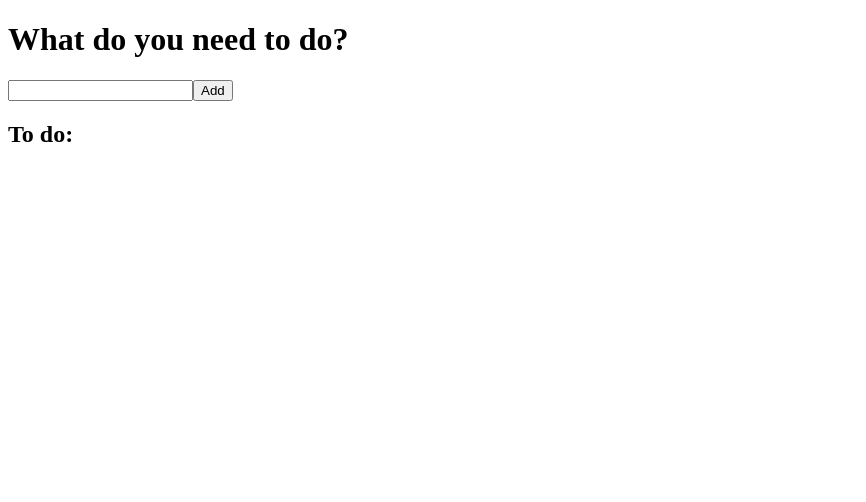
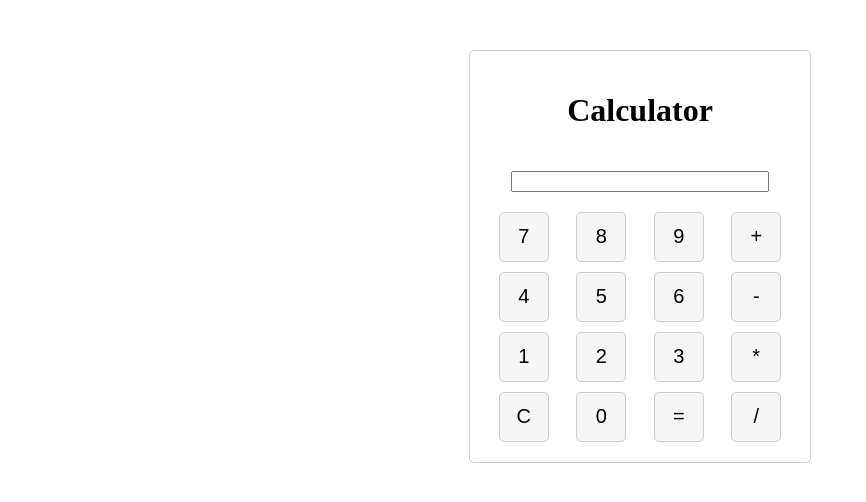
Before and after one commit to jmo-bancaeticalat/MyVueApp, a Vue app in the folder vue-project/: page / in a window 1280 px wide. Shown: the top 502 px of the page, without its empty margins (0-866 px from the left). Built offline with nearby package versions, Linux system fonts and the light colour scheme.

Commit message:
Update Calculator

```diff
--- a/vue-project/src/App.vue
+++ b/vue-project/src/App.vue
@@ -6,6 +6,7 @@
   import Vfor from './components/Vfor.vue'
   import Counter from './components/Counter.vue'
   import ToDo from './components/ToDo.vue'
+  import Calculadora from './components/Calculadora.vue';
 </script>
 <template>
 
@@ -14,8 +15,8 @@
   <!-- <Vif/> -->
   <!-- <Vfor /> -->
   <!-- <Counter /> -->
-  <ToDo />
-
+  <!-- <ToDo /> -->
+  <Calculadora/>
 
 
 </template>
--- /dev/null
+++ b/vue-project/src/components/Calculadora.vue
@@ -0,0 +1,89 @@
+<template>
+    <div class="calculator">
+      <h1>Calculator</h1>
+      <input v-model="inputCalculo" type="text" class="inputCalculo">
+      <div class="keypad">
+        <button
+          v-for="tecla in arrayTeclas"
+          :key="tecla"
+          class="key"
+          @click="keyPress(tecla)"
+        >
+          {{ tecla }}
+        </button>
+      </div>
+    </div>
+</template>
+
+<script setup>
+    import { ref } from 'vue';
+
+    const arrayTeclas = [
+        "7", "8", "9", "+",
+        "4", "5", "6", "-",
+        "1", "2", "3", "*",
+        "C", "0", "=", "/"
+    ];
+
+
+    const inputCalculo = ref('');
+
+    const keyPress = (tecla) => {
+        if (tecla === "="){
+            calcular()
+        }
+        else if (tecla === "C") {
+            inputCalculo.value = "";
+        }
+        else {
+            inputCalculo.value += tecla;
+        }
+    };
+
+
+
+    const calcular = () => {
+        try {
+            // Intenta evaluar la expresión matemática ingresada en inputCalculo
+            inputCalculo.value = eval(inputCalculo.value);
+        } catch (error) {
+            // Si ocurre un error durante la evaluación, se establece el valor del input a 'Error'
+            inputCalculo.value = 'Error';
+        }
+    };
+
+</script>
+
+<style>
+    .inputCalculo {
+        margin: 20px auto;
+        width: 250px;
+    }
+
+    .calculator {
+        margin: 0 auto ;
+        width: 300px;
+        margin: 50px auto;
+        border: 1px solid #ccc;
+        border-radius: 5px;
+        padding: 20px;
+        text-align: center;
+    }
+
+    .keypad {
+        display: grid;
+        grid-template-columns: repeat(4, 1fr);
+        grid-gap: 10px;
+    }
+
+    .key {
+        width: 50px;
+        height: 50px;
+        margin: 0 auto;
+        font-size: 20px;
+        border: 1px solid #ccc;
+        border-radius: 5px;
+        background-color: #f5f5f5;
+        cursor: pointer;
+    }
+</style>
--- a/vue-project/src/components/ToDo.vue
+++ b/vue-project/src/components/ToDo.vue
@@ -41,5 +41,4 @@
         arrayToDo.value.splice(index,1 );
     };
 
-
 </script>
```
